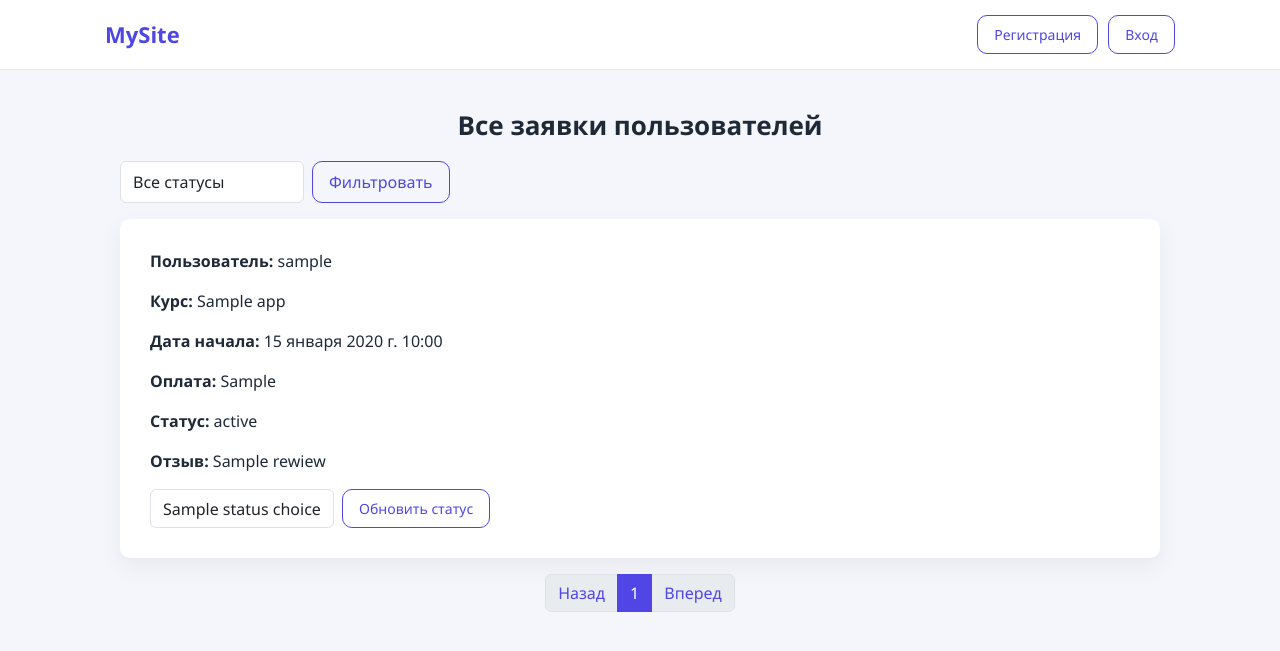
After one commit to Nekch1/korochki.est, a Django app: template server/client/templates/admin_panel.html in a window 1280 px wide. The commit adds this page. Shown: the top 651 px of the page. Run offline with Django 5.2, Linux system fonts and the light colour scheme; the template is opened without the code that fills it: most values are stand-ins (such as "Sample title", 1, 10 or a date in 2020); some libraries are stand-ins or nearby versions.

Commit message:
страница с заявками пользователя

```diff
--- a/server/client/forms.py
+++ b/server/client/forms.py
@@ -75,7 +75,7 @@ class ApplicationCreateForm(forms.ModelForm):
         model = Application
         fields = ('course_name', 'start_date', 'payment_method')
         widgets = {
-            'course_name': forms.TextInput(),
+            'course_name': forms.Select(),
             'payment_method': forms.Select(),
         }
 
--- /dev/null
+++ b/server/client/templates/admin_panel.html
@@ -0,0 +1,78 @@
+{% extends './base.html' %}
+{% block title %}Панель администратора{% endblock %}
+
+{% block content %}
+<h2 class="page-title text-center">Все заявки пользователей</h2>
+
+<div class="container">
+
+    <!-- Фильтр по статусу -->
+    <form method="get" class="mb-3 d-flex gap-2">
+        <select name="status" class="form-control w-auto">
+            <option value="">Все статусы</option>
+            {% for key, label in status_choices %}
+                <option value="{{ key }}" {% if status_filter == key %}selected{% endif %}>{{ label }}</option>
+            {% endfor %}
+        </select>
+        <button type="submit" class="btn btn-primary">Фильтровать</button>
+    </form>
+
+    <!-- Список заявок -->
+    {% for app in page_obj %}
+    <div class="card-custom mb-3">
+        <p><strong>Пользователь:</strong> {{ app.user.username }}</p>
+        <p><strong>Курс:</strong> {{ app.course_name }}</p>
+        <p><strong>Дата начала:</strong> {{ app.start_date }}</p>
+        <p><strong>Оплата:</strong> {{ app.get_payment_method_display }}</p>
+        <p><strong>Статус:</strong> {{ app.get_status_display }}</p>
+        {% if app.rewiew %}
+            <p><strong>Отзыв:</strong> {{ app.rewiew }}</p>
+        {% endif %}
+
+        <!-- Форма смены статуса -->
+        <form method="post" class="d-flex gap-2 mt-2">
+            {% csrf_token %}
+            <input type="hidden" name="app_id" value="{{ app.id }}">
+            <select name="status" class="form-control w-auto">
+                {% for key, label in status_choices %}
+                    <option value="{{ key }}" {% if app.status == key %}selected{% endif %}>{{ label }}</option>
+                {% endfor %}
+            </select>
+            <button type="submit" class="btn btn-primary btn-sm">Обновить статус</button>
+        </form>
+    </div>
+    {% empty %}
+        <p>Заявок нет.</p>
+    {% endfor %}
+
+    <!-- Пагинация -->
+    <nav aria-label="Page navigation">
+        <ul class="pagination justify-content-center">
+            {% if page_obj.has_previous %}
+            <li class="page-item">
+                <a class="page-link" href="?page={{ page_obj.previous_page_number }}&status={{ status_filter }}">Назад</a>
+            </li>
+            {% else %}
+            <li class="page-item disabled"><span class="page-link">Назад</span></li>
+            {% endif %}
+
+            {% for num in page_obj.paginator.page_range %}
+                {% if page_obj.number == num %}
+                    <li class="page-item active"><span class="page-link">{{ num }}</span></li>
+                {% elif num > page_obj.number|add:'-3' and num < page_obj.number|add:'3' %}
+                    <li class="page-item"><a class="page-link" href="?page={{ num }}&status={{ status_filter }}">{{ num }}</a></li>
+                {% endif %}
+            {% endfor %}
+
+            {% if page_obj.has_next %}
+            <li class="page-item">
+                <a class="page-link" href="?page={{ page_obj.next_page_number }}&status={{ status_filter }}">Вперед</a>
+            </li>
+            {% else %}
+            <li class="page-item disabled"><span class="page-link">Вперед</span></li>
+            {% endif %}
+        </ul>
+    </nav>
+
+</div>
+{% endblock %}
--- a/server/client/urls.py
+++ b/server/client/urls.py
@@ -8,4 +8,5 @@ urlpatterns = [
     path('logout/', views.logout_func, name='logout'),
     path('application-create/', views.application_create, name='application_create'),
     path('application/', views.application, name='application'),
+    path('admin-panel/', views.admin_panel, name='admin_panel'),
 ]
--- a/server/static/css/style.css
+++ b/server/static/css/style.css
@@ -172,3 +172,13 @@ input:focus, textarea:focus {
     filter: invert(1);
     opacity: 0.7;
 }
+
+.pagination .page-link {
+    color: var(--color-primary);
+}
+
+.pagination .page-item.active .page-link {
+    background-color: var(--color-primary);
+    border-color: var(--color-primary);
+    color: #fff;
+}
--- a/server/templates/base.html
+++ b/server/templates/base.html
@@ -22,7 +22,7 @@
         <div class="nav-right">
             {% if user.is_authenticated %}
                 {% if user.is_superuser %}
-                    <a href="{% url 'home' %}" class="nav-link">Админ</a>
+                    <a href="{% url 'admin_panel' %}" class="nav-link">Админ</a>
                 {% endif %}
                 <a href="{% url 'application_create' %}" class="nav-link">Подать заявку</a>
                 <a href="{% url 'application' %}" class="nav-link">Мои заявки</a>
```
Also changed, not shown: server/client/models.py (+7 -1 lines), server/client/templates/application.html (+10 -10 lines), server/client/views.py (+37 -2 lines), server/client/migrations/0001_initial.py (added), server/db.sqlite3 (added).
